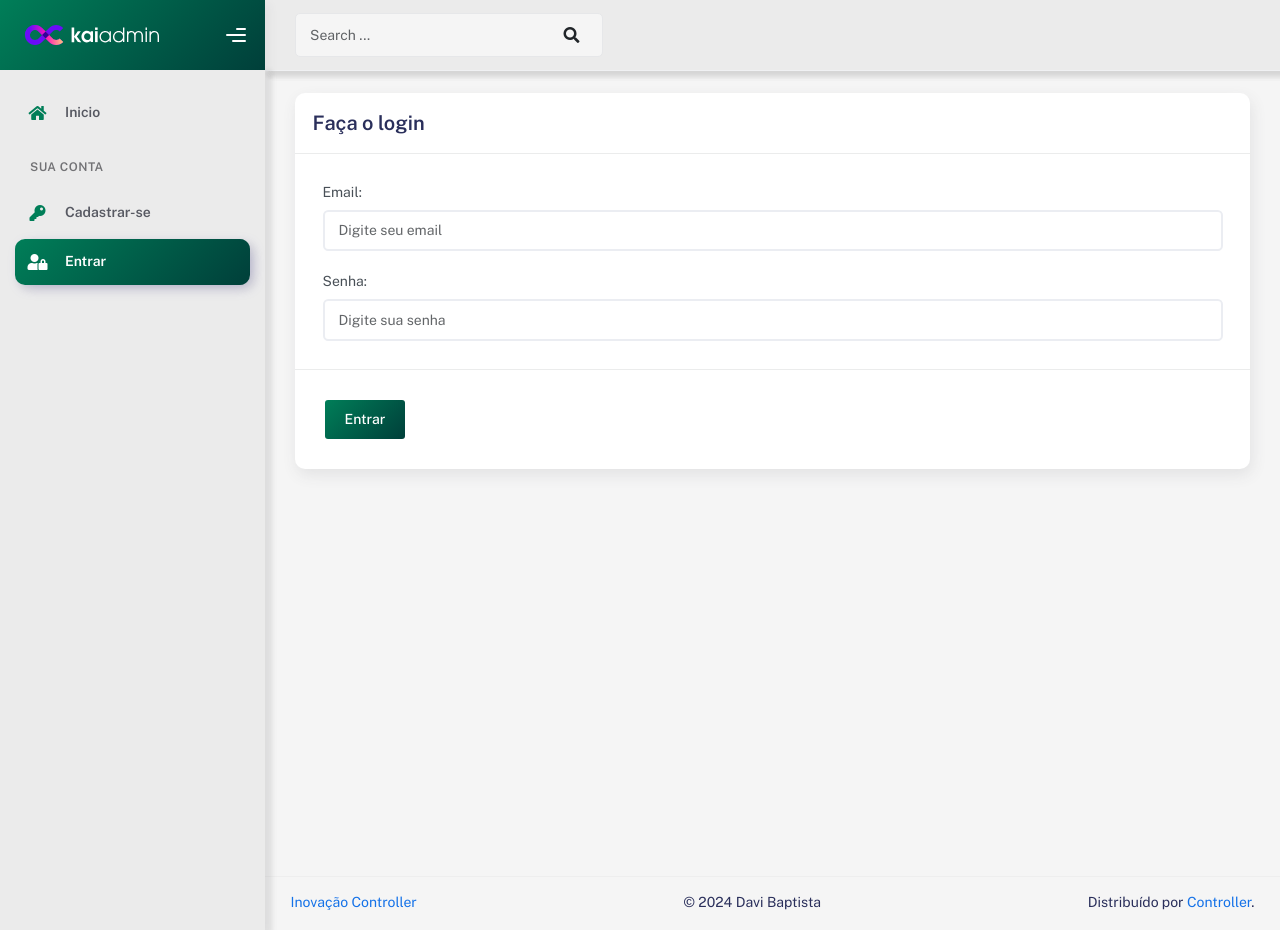
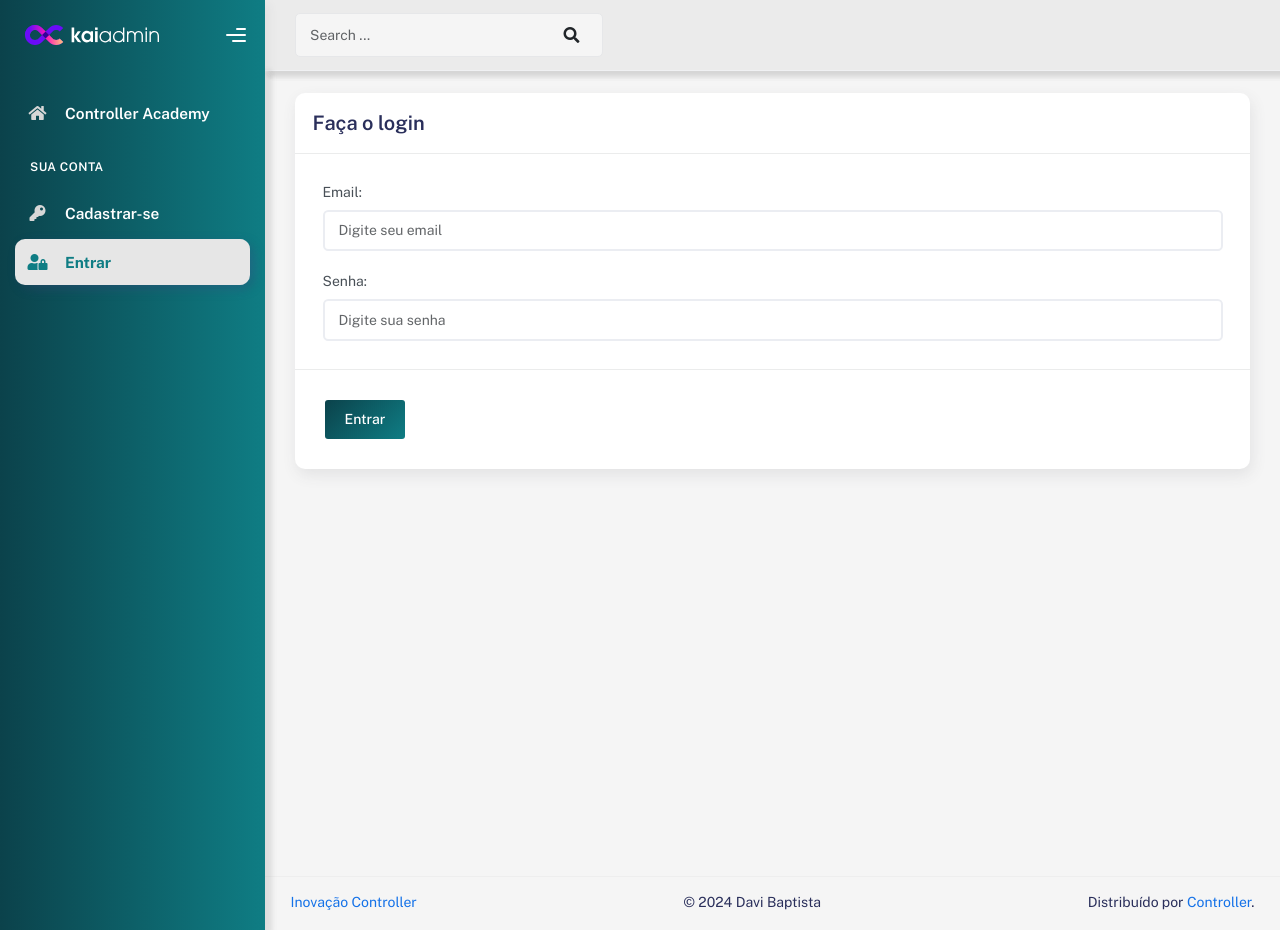
Before and after one commit to InovController/site-eventos, a Django app: page /login/?next=/evento/1/ in a window 1280 px wide. Run offline with Django 5.2, Linux system fonts and the light colour scheme; some libraries are stand-ins or nearby versions.

Commit message:
change color palette and add print-page button

```diff
--- a/app/templates/base.html
+++ b/app/templates/base.html
@@ -50,6 +50,10 @@
                     height: 100%;
                     margin: 0 !important;
                     padding: 0 !important;
+                }
+
+                #print-page {
+                    display: none;
                 }
 
                 /* Ajusta o wrapper e o main-panel para ocupar 100% da página */
@@ -113,36 +117,54 @@
             }
 
             .sidebar.sidebar-style-2 .nav.nav-secondary > .nav-item.active > a {
-                background: linear-gradient(135deg, #007e58 0%, #003f3a 100%) !important;
+                color: #0B424B !important;
+                background: rgb(230, 230, 230) !important;
+            }
+
+            .sidebar.sidebar-style-2 .nav.nav-secondary > .nav-item.active > a i,
+            .sidebar.sidebar-style-2 .nav.nav-secondary > .nav-item.active > a p {
+                color: #0F7D84 !important; /* Cor do ícone do botão ativo */
+                font-weight: 700;
             }
 
             .sidebar.sidebar-style-2 .nav.nav-secondary > .nav-item a:hover i,
             .sidebar.sidebar-style-2 .nav.nav-secondary > .nav-item a:focus i {
-                color: #28a745 !important; /* Cor verde ao passar o mouse */
+                color: white !important; /* Cor do ícone quando hover */
+            }
+
+            .sidebar.sidebar-style-2 .nav.nav-secondary > .nav-item a p {
+                color: white !important; /* Cor padrão do texto */
+                font-size: 1.1em;
+            }
+
+            .sidebar.sidebar-style-2 .nav.nav-secondary > .nav-section h4 {
+                color: white !important; /* Cor padrão do texto h4 */
             }
 
             .sidebar.sidebar-style-2 .nav.nav-secondary > .nav-item.active a:hover i,
-            .sidebar.sidebar-style-2 .nav.nav-secondary > .nav-item.active a:focus i {
-                color: white !important; /* Mantém a cor do ícone inalterada */
+            .sidebar.sidebar-style-2 .nav.nav-secondary > .nav-item.active a:focus i,
+            .sidebar.sidebar-style-2 .nav.nav-secondary > .nav-item.active a:hover p,
+            .sidebar.sidebar-style-2 .nav.nav-secondary > .nav-item.active a:focus p {
+                color: #0B424B !important; /* Cor quando hover em cima do active */
             }
 
             .sidebar .nav.nav-secondary > .nav-item a i {
-                color: #007e58 !important;
+                color: rgb(215, 215, 215) !important; /* Cor padrão do icone */
             }
 
             .bg-academy {
                 color: white !important;
-                background: linear-gradient(135deg, #007e58 0%, #003f3a 100%) !important;
+                background: linear-gradient(90deg, #0B424B 0%, #0F7D84 100%) !important;
             }
 
             .btn-academy {
                 color: white !important;
-                background: linear-gradient(135deg, #007e58 0%, #003f3a 100%) !important;
+                background: linear-gradient(135deg, #0B424B 0%, #0F7D84 100%) !important;
                 border: 0 !important;
             }
 
             .text-academy-green {
-                color: #00694a !important;
+                color: #0F7D84 !important;
             }
 
             .text-academy {
@@ -170,7 +192,7 @@
             }
 
             .dropdown-item-academy:active {
-                background: linear-gradient(135deg, #007e58 0%, #003f3a 100%) !important;
+                background: linear-gradient(135deg, #0F7D84 0%, #0B424B 100%) !important;
                 border-radius: 12px 12px 12px;
             }
         </style>
@@ -204,7 +226,7 @@
                     </div>
                     <!-- End Logo Header -->
                 </div>
-                <div class="sidebar-wrapper scrollbar scrrollbar-inner d-print-none bg-nav-white sombra">
+                <div class="sidebar-wrapper scrollbar scrrollbar-inner d-print-none bg-academy sombra">
                     <div class="sidebar-content">
                         <ul class="nav nav-secondary">
                             {% block nav-bar %}
--- a/app/templates/base_nav.html
+++ b/app/templates/base_nav.html
@@ -5,7 +5,7 @@
     <li class="nav-item {% if status == '' %}active{% endif %}">
         <a href="https://www.controlleracademy.com.br/" class="collapsed" aria-expanded="false">
             <i class="fas fa-home"></i>
-            <p>Inicio</p>
+            <p>Controller Academy</p>
         </a>
     </li>
     {% if not user.is_authenticated %}
@@ -26,7 +26,7 @@
     </li>
     {% else %}
         <li class="nav-section">
-            <h4 class="text-section">Visualizador de Eventos</h4>
+            <h4 class="text-section mt-5">Visualizador de Eventos</h4>
             <li class="nav-item {% if url_name == 'events_external' %}active{% endif %}">
                 <a href="{% url 'events_external' %}">
                     <i class="fas fa-door-open"></i>
@@ -42,7 +42,7 @@
         </li>
         {% if user|has_group:"RH" %}
             <li class="nav-section">
-                <h4 class="text-section">Gerenciador de Eventos</h4>
+                <h4 class="text-section mt-5">Gerenciador de Eventos</h4>
                 <li class="nav-item {% if url_name == 'event_create' %}active{% endif %}"">
                     <a href="{% url 'event_create' %}">
                         <i class="fas fa-calendar-alt"></i>
@@ -50,28 +50,18 @@
                     </a>
                 </li>
                 <li class="nav-item {% block active_edit %}{% endblock %}">
-                    <a data-bs-toggle="collapse" href="#edit">
-                        <i class="fas fa-pen"></i>
-                        <p>Editar</p>
-                        <span class="caret"></span>
+                    <a href="#edit">
+                        <i class="fa fa-id-card"></i>
+                        <p>Departamentos</p>
                     </a>
-                    <div class="collapse" id="edit">
-                        <ul class="nav nav-collapse">
-                            <li>
-                                <a href="sidebar-style-2.html">
-                                    <span class="sub-item">Atualizar Categoria</span>
-                                </a>
-                            </li>
-                        </ul>
-                    </div>
                 </li>
             </li>
             <li class="nav-section">
-                <h4 class="text-section">Contatos</h4>
+                <h4 class="text-section mt-5">Contatos</h4>
                 <li class="nav-item">
                     <a href="{% url 'events_internal' %}">
                         <i class="fas fa-phone"></i>
-                        <p>Fale Conosco</p>
+                        <p>Tire suas dúvidas</p>
                     </a>
                 </li>
             </li>
--- a/events_manager/templates/events_external.html
+++ b/events_manager/templates/events_external.html
@@ -76,7 +76,7 @@
     </style>
 
     <div class="page-header">
-        <h1 class="page-title fs-3">Eventos Externos</h1>
+        <h1 class="page-title mt-3">Eventos Externos</h1>
     </div>
 
     <div class="page-category">
@@ -141,7 +141,7 @@
                                         {% endif %}
                                     {% endif %}
                                     <div class="p-3 card-black bg-academy rounded-top-3">
-                                        <h5 class="text-center card-text"><i class="fas fa-bullhorn"></i>{{ event.departament }}</h5>
+                                        <h5 class="text-center card-text"><i class="fas fa-bullhorn"></i> {{ event.departament }}</h5>
                                     </div>
                                     <div class="card-body text-center">
                                         <h1 class="card-title text-truncate text-academy-green fs-4">{{ event }}</h1>
--- a/events_manager/templates/events_internal.html
+++ b/events_manager/templates/events_internal.html
@@ -50,7 +50,7 @@
     </style>
 
     <div class="page-header">
-        <h1 class="page-title fs-3">
+        <h1 class="page-title mt-3">
             Eventos Internos
         </h1>
     </div>
@@ -92,7 +92,7 @@
                                         {% endif %}
                                     {% endif %}
                                     <div class="p-3 card-black bg-academy rounded-top-3">
-                                        <h5 class="text-center card-text"><i class="fas fa-bullhorn"></i>{{ event.departament }}</h5>
+                                        <h5 class="text-center card-text"><i class="fas fa-bullhorn"></i> {{ event.departament }}</h5>
                                     </div>
                                     <div class="card-body text-center">
                                         <h1 class="card-title text-truncate text-academy-green fs-4">{{ event.title|title }}</h1>
```
Also changed, not shown: events_manager/templates/event_qrcode.html (+11 -0 lines), media/qrcode/qrcode_6.png (added).
